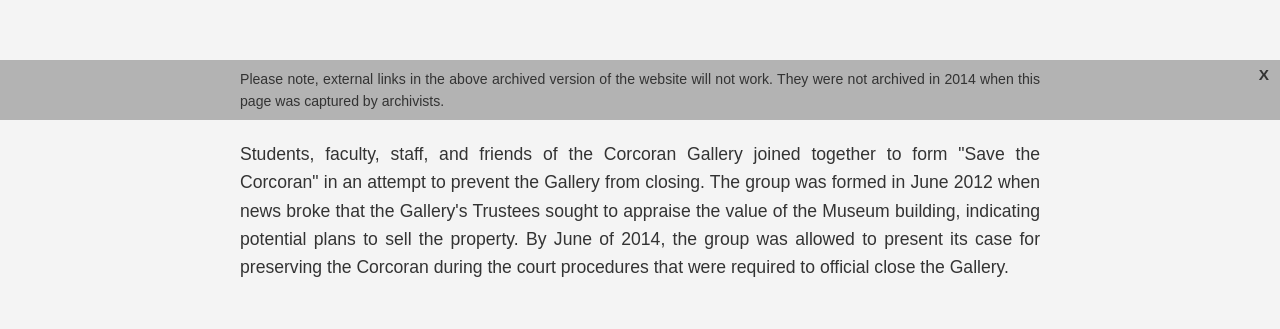
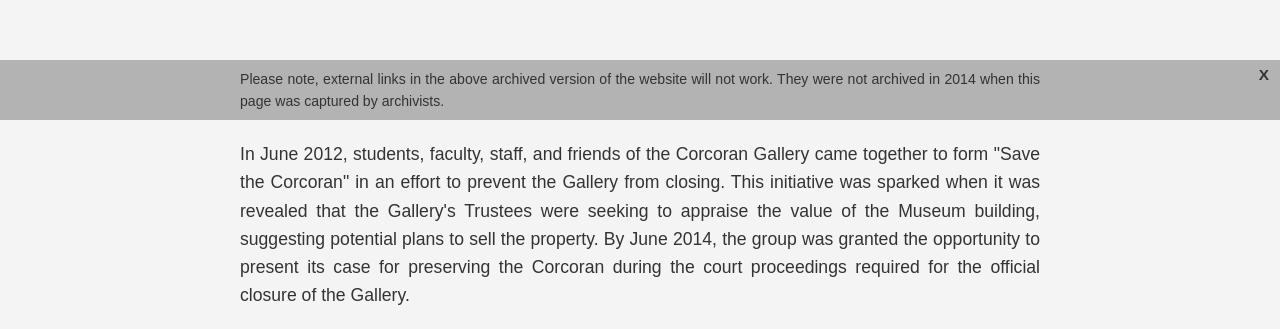
Before and after one commit to DaltonAlves/web-archives, a plain HTML site: page index.html in a window 1280 px wide. Shown: the part 871-1200 px from the top of the page. Before the commit the page ends 1172 px from the top, so only its background shows below. Drawn offline with Linux system fonts and the light colour scheme.

Commit message:
copy edit

```diff
--- a/index.html
+++ b/index.html
@@ -99,7 +99,7 @@
         <p>Please note, external links in the above archived version of the website will not work. They were not archived in 2014 when this page was captured by archivists.</p>
         <button onclick="dismissBanner()">X</button>
     </div>
-    <p>Students, faculty, staff, and friends of the Corcoran Gallery joined together to form "Save the Corcoran" in an attempt to prevent the Gallery from closing. The group was formed in June 2012 when news broke that the Gallery's Trustees sought to appraise the value of the Museum building, indicating potential plans to sell the property.  By June of 2014, the group was allowed to present its case for preserving the Corcoran during the court procedures that were required to official close the Gallery.</p>
+    <p>In June 2012, students, faculty, staff, and friends of the Corcoran Gallery came together to form "Save the Corcoran" in an effort to prevent the Gallery from closing. This initiative was sparked when it was revealed that the Gallery's Trustees were seeking to appraise the value of the Museum building, suggesting potential plans to sell the property. By June 2014, the group was granted the opportunity to present its case for preserving the Corcoran during the court proceedings required for the official closure of the Gallery.</p>
 
     <!-- Load the necessary script to handle the custom element -->
     <script src="https://cdn.jsdelivr.net/gh/internetarchive/replayweb.page@latest/replayweb.page.min.js"></script>
```
